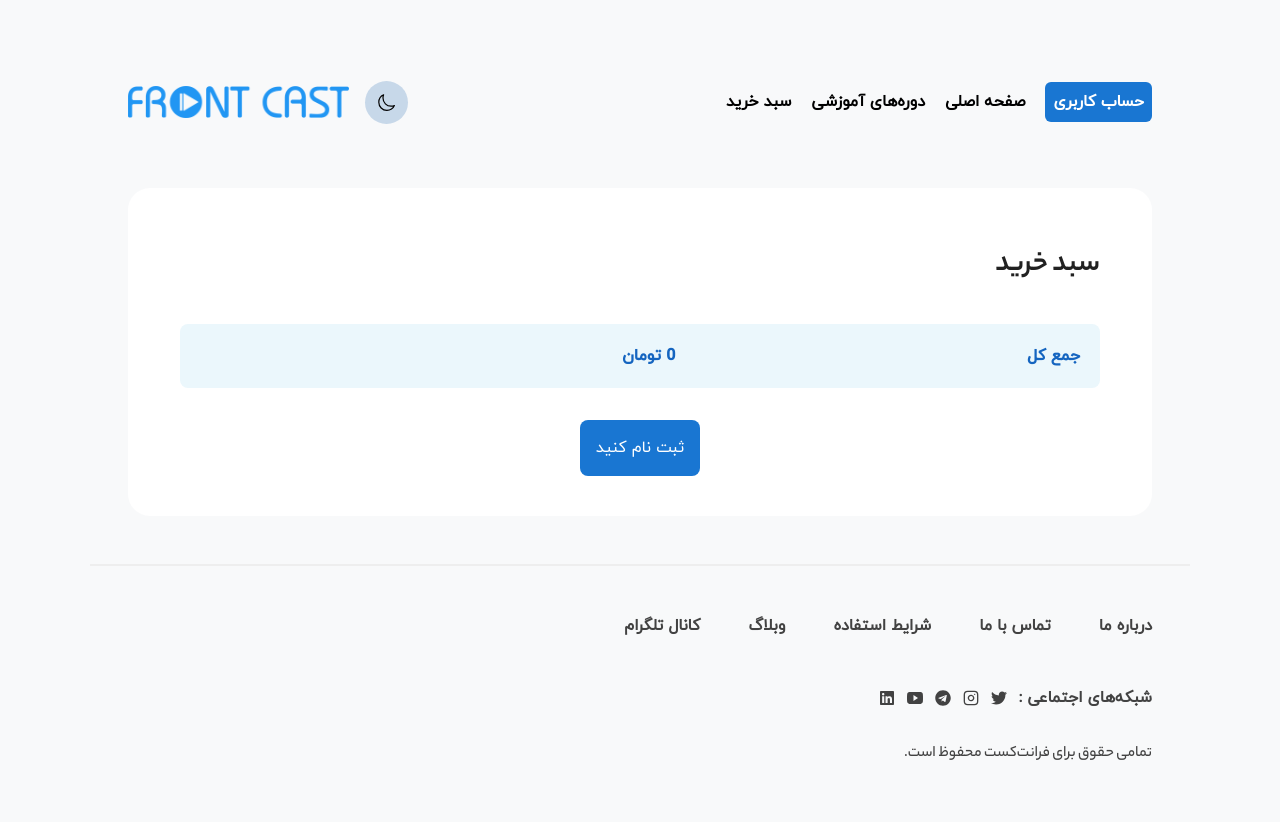
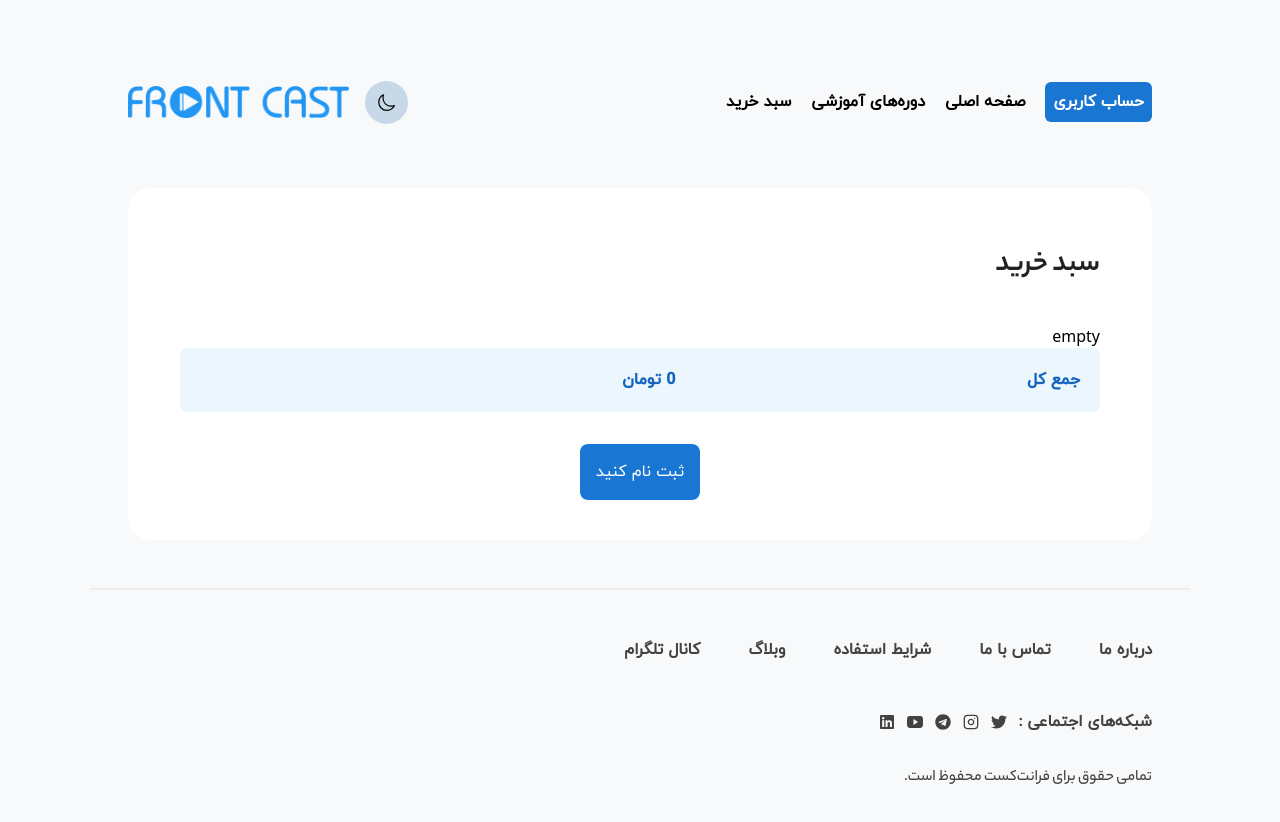
Before and after one commit to ArefeRez/FrontCast, a React (Vite) app: page /cart in a window 1280 px wide. Shown: the top 822 px of the page. Built offline with nearby package versions, Linux system fonts and the light colour scheme.

Commit message:
showing total price in shoppingcartpage

```diff
--- a/src/pages/ProductsDetails.jsx
+++ b/src/pages/ProductsDetails.jsx
@@ -39,7 +39,7 @@ const ProductsDetails = () => {
   const dispatch = useDispatch();
   const handelOrder = (newCount) => {
     dispatch(
-      addNewOrder({ id: product.id, price: product.price, quantity: newCount })
+      addNewOrder({ id: product.id, price: product.price, quantity: newCount ,title:product.title})
     );
   };
   return (
--- a/src/pages/Shoppingcart.jsx
+++ b/src/pages/Shoppingcart.jsx
@@ -1,23 +1,55 @@
-import React, { useContext } from 'react';
-import { themeContext } from '../Contexts/ThemeContext';
-import { useSelector } from 'react-redux';
+import React, { useContext } from "react";
+import { themeContext } from "../Contexts/ThemeContext";
+import { useSelector } from "react-redux";
+import { BsTrash } from "react-icons/bs";
 
 const Shoppingcart = () => {
-    const {isDark} = useContext(themeContext);
-    const token = useSelector((state) =>state.auth.token)
+  const { isDark } = useContext(themeContext);
+  const token = useSelector((state) => state.auth.token);
+  const orders = useSelector((state) => state.orders.orders) || [];
+
+  const totalPrice = orders.reduce((sum, item) => {
+    const total = sum + Number(item.price.replace(/,/g, "")) * item.quantity;
+    console.log(total);
+    return total
+  }, 0);
+  console.log(totalPrice.toString());
   return (
-        <div className={`${isDark ? "bg-[#2a2f38]" : "bg-[#ffffff]"} rounded-[22px] mb-12 pb-10 pr-13 pl-13 w-4/5 mx-auto mt-15`}>
-            <p className={`${isDark ? 'text-[#e0e0e0]':'text-[#212121]' }  font-[YekanBakhBold] text-3xl pt-15 mb-10`}>
+    <div
+      className={`${
+        isDark ? "bg-[#2a2f38]" : "bg-[#ffffff]"
+      } rounded-[22px] mb-12 pb-10 pr-13 pl-13 w-4/5 mx-auto mt-15`}
+    >
+      <p
+        className={`${
+          isDark ? "text-[#e0e0e0]" : "text-[#212121]"
+        }  font-[YekanBakhBold] text-3xl pt-15 mb-10`}
+      >
         سبد خرید
       </p>
+      <div>
+        {orders.length > 0 ? (
+          orders.map((item, index) => (
+            <div className={` flex justify-between`}>
+              <div>{item.title}</div>
+              <div>{item.quantity}</div>
+              <div>{item.price}</div>
+              <BsTrash className="text-red-400" />
+            </div>
+          ))
+        ) : (
+          <div>empty</div>
+        )}
+      </div>
       <div className="flex flex-col md:flex-row text-center md:text-start gap-[40%] bg-[#ebf7fc] p-5 rounded-[8px] text-[#1565c0] font-bold font-[iranyekanwebmedium]">
         <p>جمع کل</p>
-            <p>0 تومان</p>
+        <p>{totalPrice.toLocaleString()} تومان</p>
       </div>
-        <button className="text-[#ffffff] bg-[#1976d2]  mt-8 p-4 rounded-[8px] font-[iranyekanwebregular] mx-auto block cursor-pointer">{token ? "اقدام به پرداخت" : "ثبت نام کنید"}
+      <button className="text-[#ffffff] bg-[#1976d2]  mt-8 p-4 rounded-[8px] font-[iranyekanwebregular] mx-auto block cursor-pointer">
+        {token ? "اقدام به پرداخت" : "ثبت نام کنید"}
       </button>
     </div>
   );
-}
+};
 
 export default Shoppingcart;
```
Lines whose indentation alone changed are shown as unchanged.
